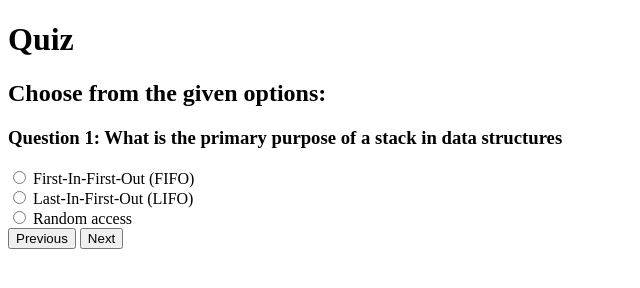
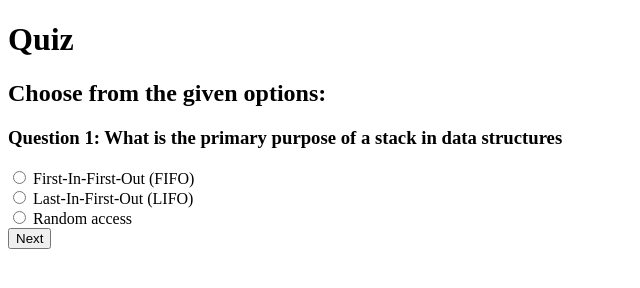
Before and after one commit to Knighthawler007/Quiz-app, a website: page client/index2.html in a window 1280 px wide. Shown: the whole page, without its empty margins (0-640 px from the left). Drawn offline with Linux system fonts and the light colour scheme.

Commit message:
updated the logic for prev and next buttons

```diff
--- a/client/index2.html
+++ b/client/index2.html
@@ -87,8 +87,8 @@
             <input type="radio" name="q10" value="Consumes excessive memory"> Consumes excessive memory<br>
         </div>
 
-        <button type="button" onclick="showPrev()">Previous</button>
-        <button type="button" onclick="showNext()">Next</button>
+        <button type="button" id="prevbtn" style="display: none;" onclick="showPrev()">Previous</button>
+        <button type="button" id="nextbtn" onclick="showNext()">Next</button>
 
         <script>
             let qi=1;
```
